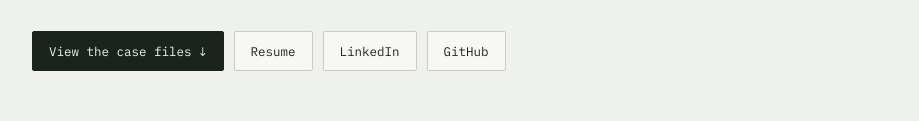
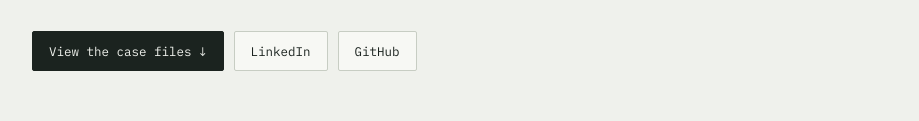
Before and after one commit to krishnamallik12/krishnamallik12.github.io, a plain HTML site: page index.html in a window 1280 px wide. Shown: the part 740-861 px from the top of the page, without its empty margins (180-1099 px from the left). Drawn offline with nearby package versions, Linux system fonts and the light colour scheme.

Commit message:
Add files via upload

```diff
--- a/index.html
+++ b/index.html
@@ -248,7 +248,6 @@
     <p class="lede">Two independent diagnostics, two hidden leaks: <em>$4.59M</em> of stalled B2B pipeline, and a <em>$144K</em> revenue gap in an e-commerce funnel. Both found by asking why the obvious number wasn't the whole story.</p>
     <div class="links-row">
       <a class="pill primary" href="#work">View the case files ↓</a>
-      <a class="pill" href="https://drive.google.com/file/d/1Lv0KfR7cOxCwIK9FrNW2t_D8feq2i_De/view?usp=drive_link" target="_blank" id="resume-link">Resume</a>
       <a class="pill" href="https://www.linkedin.com/in/krishna-mallik-5a6139227/" target="_blank">LinkedIn</a>
       <a class="pill" href="https://github.com/krishnamallik12" target="_blank">GitHub</a>
     </div>
@@ -457,7 +456,6 @@
         <a href="mailto:krishnamallik1200@gmail.com">krishnamallik1200@gmail.com</a>
         <a href="https://www.linkedin.com/in/krishna-mallik-5a6139227/" target="_blank">LinkedIn</a>
         <a href="https://github.com/krishnamallik12" target="_blank">GitHub</a>
-        <a href="https://drive.google.com/file/d/1Lv0KfR7cOxCwIK9FrNW2t_D8feq2i_De/view?usp=drive_link" target="_blank" id="resume-link-2">Resume</a>
       </div>
     </div>
     <div class="copyright">Gurgaon, India, updated 2026</div>
```
